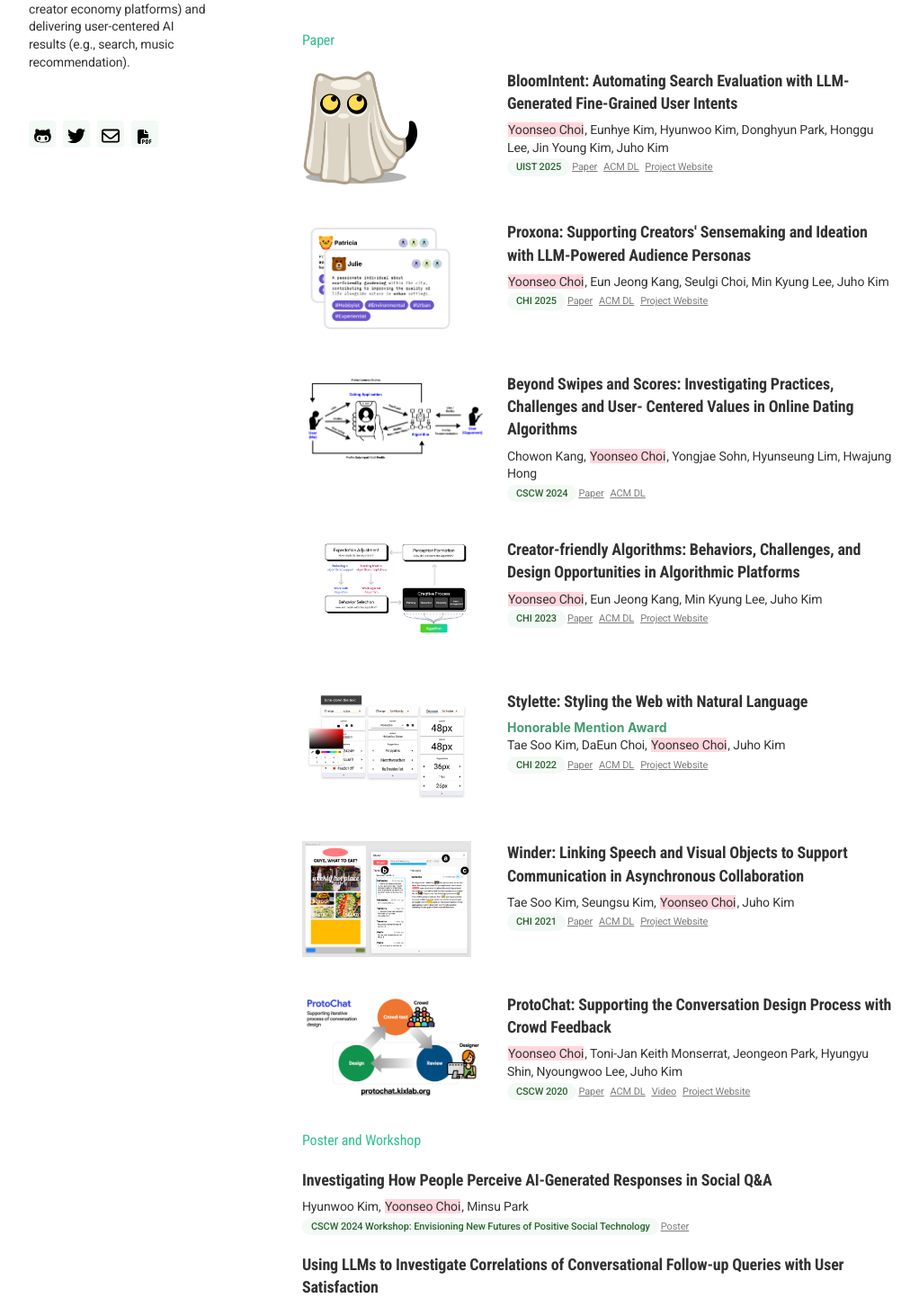
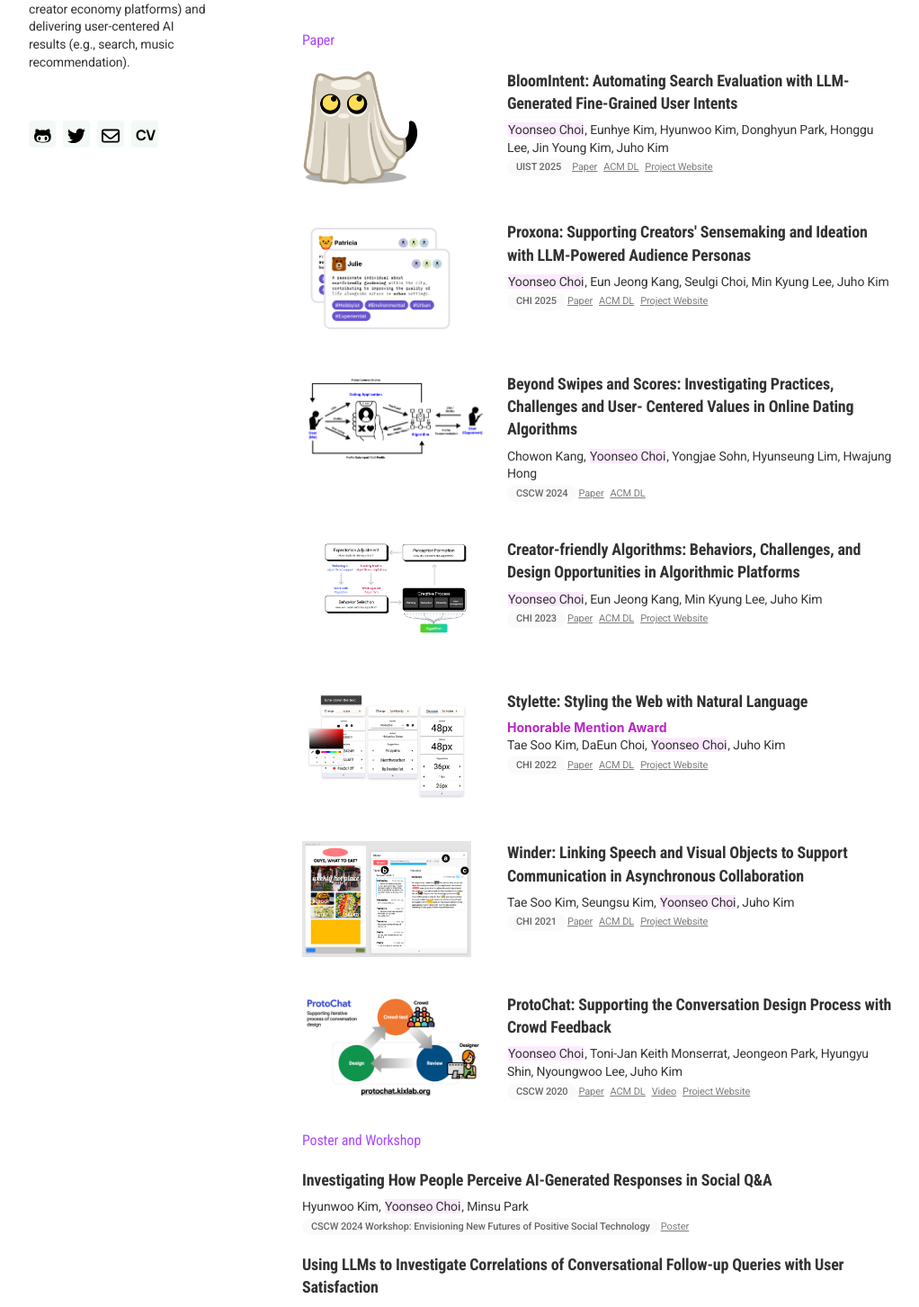
Before and after one commit to yoon0u0/yoon0u0.github.io, a React (Create React App) app: page / in a window 1280 px wide. Shown: the part 481-1934 px from the top of the page at 90% size, without its empty margins (128-1150 px from the left). Built offline with nearby package versions, Linux system fonts and the light colour scheme; a web font is replaced by a local one.

Commit message:
update CV

```diff
--- a/src/education/education.css
+++ b/src/education/education.css
@@ -115,7 +115,7 @@
 
     letter-spacing: -0.01em;
 
-    color: #30C08D;
+    color: #ab48fc;
 
 
     /* Inside auto layout */
--- a/src/profile/profile.css
+++ b/src/profile/profile.css
@@ -95,3 +95,12 @@
     font-size: 20px;
     color: black;
 }
+
+.link-cv {
+    font-size: 16px;
+    font-family: "Manrope", sans-serif;
+    font-weight: 900;
+    text-decoration: none;
+    color: black;
+
+}
--- a/src/profile/profile.js
+++ b/src/profile/profile.js
@@ -105,8 +105,9 @@ function Profile({ sx, ...rest }) {
           </div>
           <div className="link">
             <div className="link-content">
-              <a className="link-icon" href="https://drive.google.com/file/d/1LsRYa1eJEgL4KMmQw9OYljVhnRmRScUl/view?usp=sharing">
-                <FontAwesomeIcon icon={faFilePdf} fontSize={16} />
+              <a className="link-cv" href="https://drive.google.com/file/d/1wsW4zY2wgWqTyAYEz5lJUFXDdlUqPgdx/view?usp=sharing">
+                CV
+                {/* <FontAwesomeIcon icon={faFilePdf} fontSize={16} /> */}
                 {/* <FontAwesomeIcon icon="fa-solid fa-file" /> */}
               </a>
             </div>
--- a/src/publications/publications.css
+++ b/src/publications/publications.css
@@ -83,7 +83,7 @@
 
     letter-spacing: -0.01em;
 
-    color: #30C08D;
+    color: #ab48fc;
 
 
     /* Inside auto layout */
@@ -203,7 +203,7 @@
 }
 
 .tag {
-    color: rgb(68, 156, 112);
+    color: rgb(183, 39, 194);
     font-size: 14px;
     font-weight: 700;
 
@@ -266,7 +266,7 @@
     /* width: 66px; */
     /* height: 19px; */
 
-    background: #F3F9F5;
+    background: #ebebeb44;
     border-radius: 38px;
 
     /* Inside auto layout */
@@ -289,7 +289,7 @@
 
     letter-spacing: -0.01em;
 
-    color: #2B6531;
+    color: #666666;
 
 
     /* Inside auto layout */
@@ -473,7 +473,7 @@
     /* width: 66px; */
     /* height: 19px; */
 
-    background: #F3F9F5;
+    background: #ebebeb44;
     border-radius: 38px;
 
     /* Inside auto layout */
@@ -498,7 +498,7 @@
 
     letter-spacing: -0.01em;
 
-    color: #2B6531;
+    color: #666666;
 
 
     /* Inside auto layout */
@@ -543,7 +543,7 @@
 
 
 mark {
-    background-color: rgba(255, 198, 207, .7);
+    background-color: rgba(251, 225, 255, 0.7);
     color:rgb(51, 51, 51);
     margin: 1px;
     /* color: white; */
--- a/src/services/services.css
+++ b/src/services/services.css
@@ -105,7 +105,7 @@
 
     letter-spacing: -0.01em;
 
-    color: #30C08D;
+    color: #3a09c0;
 
 
     /* Inside auto layout */
```
